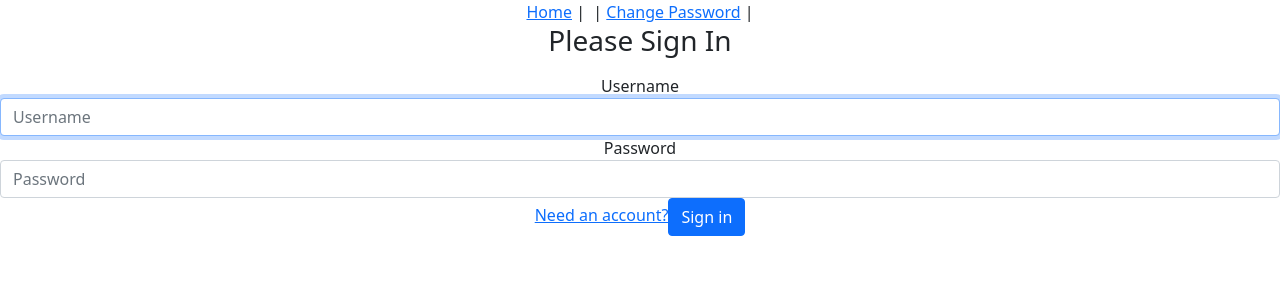
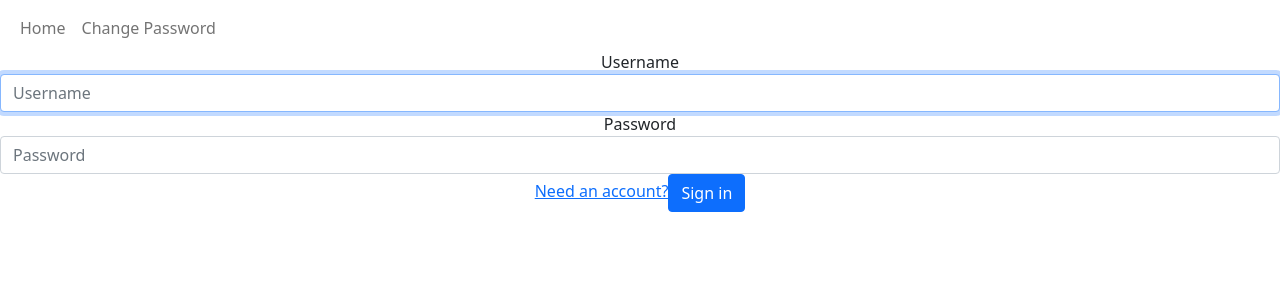
Before and after one commit to mitchrhodes/SummitFitness, a Vue app in the folder vue/: page /login in a window 1280 px wide. Shown: the top 300 px of the page. Built offline with nearby package versions, Linux system fonts and the light colour scheme; no server answers.

Commit message:
stylish stuff

```diff
--- a/vue/src/App.vue
+++ b/vue/src/App.vue
@@ -1,23 +1,52 @@
 <template>
   <div id="app">
-    <div id="nav" class="text-center">
-      <router-link v-bind:to="{ name: 'home' }">Home</router-link>&nbsp;|&nbsp;
+    <nav class="navbar navbar-expand-lg navbar-light bg-white fixed-top">
+      <div class="container-fluid">
+        <button
+          class="navbar-toggler"
+          type="button"
+          data-mdb-toggle="collapse"
+          data-mdb-target="#navbarExample01"
+          aria-controls="navbarExample01"
+          aria-expanded="false"
+          aria-label="Toggle navigation"
+        >
+          <i class="fas fa-bars"></i>
+        </button>
+        <div class="collapse navbar-collapse" id="navbarExample01">
+          <ul class="navbar-nav me-auto mb-2 mb-lg-0">
+            <li class="nav-item active">
+              <router-link class="nav-link" v-bind:to="{ name: 'home' }"
+                >Home</router-link
+              >
+            </li>
+            <li class="nav-item">
               <router-link
+                class="nav-link"
                 v-bind:to="{ name: 'logout' }"
                 v-if="$store.state.token != ''"
                 >Logout</router-link
               >
-      |
-      <router-link v-bind:to="{ name: 'changePassword' }"
+            </li>
+            <li class="nav-item">
+              <router-link
+                v-bind:to="{ name: 'changePassword' }"
+                class="nav-link"
                 >Change Password</router-link
               >
-      |
+            </li>
+            <li class="nav-item">
               <router-link
                 v-show="isAdmin(this.$store.state.user)"
                 v-bind:to="{ name: 'admin' }"
+                class="nav-link"
                 >Administrator</router-link
               >
+            </li>
+          </ul>
         </div>
+      </div>
+    </nav>
 
     <router-view />
   </div>
--- a/vue/src/views/Events.vue
+++ b/vue/src/views/Events.vue
@@ -1,8 +1,22 @@
 <template>
   <div>
-    <h1>EVENTS</h1>
+    <div
+      class="p-5 text-center bg-image"
+      style="
+        background-image: url('https://images.unsplash.com/photo-1512588571475-d3791d9ffecc?ixid=MnwxMjA3fDB8MHxwaG90by1wYWdlfHx8fGVufDB8fHx8&ixlib=rb-1.2.1&auto=format&fit=crop&w=1489&q=80');
+        height: 300px;
+        max-width: 100%;
+        margin-top: 58px;
+      "
+    >
+      <div class="d-flex justify-content-center align-items-center h-100">
+        <div class="text-white">
+          <h1 class="mb-3">Events</h1>
+        </div>
+      </div>
+    </div>
     <!-- added alert for event sign up -->
-     <div class="alert alert-success mx-4" role="alert" v-show="isEventSignedUp">
+    <div class="alert alert-success mx-4" role="alert" v-show="isEventSignedUp">
       You are signed up for this event!
       <button
         type="button"
@@ -33,11 +47,8 @@
           <td>{{ userEvent.type }}</td>
           <td>{{ userEvent.duration }}</td>
           <td>
-            <a class="btn btn-success"
-              >Add Progress</a
-            >
+            <a class="btn btn-success">Add Progress</a>
           </td>
-
         </tr>
       </tbody>
     </table>
@@ -72,7 +83,7 @@
 </template>
 
 <script>
-import eventService from "../services/EventService"
+import eventService from "../services/EventService";
 export default {
   name: "events",
   data() {
@@ -101,8 +112,7 @@ export default {
         userId: 0,
       },
       isEventSignedUp: false,
-
-  }
+    };
   },
   created() {
     this.userId.userId = this.$store.state.user.userId;
@@ -125,8 +135,7 @@ export default {
         .catch((error) => {
           console.log(error.response);
         });
-        this.isEventSignedUp = true;
-
+      this.isEventSignedUp = true;
     },
   },
 };
--- a/vue/src/views/Goals.vue
+++ b/vue/src/views/Goals.vue
@@ -1,8 +1,29 @@
 <template>
   <div>
-    <h1>GOALS</h1>
-<!-- Added alert to progress updated, this refreshes the page when closed out so progress updates on screen-->
-          <div class="alert alert-success mx-4" role="alert" v-show="isProgressUpdated">
+    <div
+      class="p-5 text-center bg-image img-fluid img-responsive"
+      style="
+        background-image: url('https://images.unsplash.com/photo-1551632811-561732d1e306?ixid=MnwxMjA3fDB8MHxzZWFyY2h8MXx8dHJla2tpbmd8ZW58MHx8MHx8&ixlib=rb-1.2.1&w=1000&q=80');
+        background-size: cover;
+        object-fit: contain;
+        height: 300px;
+        max-width: 100%;
+        margin-top: 58px;
+      "
+    >
+      <div class="d-flex justify-content-center align-items-center h-100">
+        <div class="text-black">
+          <h1 class="mb-3">Goals</h1>
+        </div>
+      </div>
+    </div>
+
+    <!-- Added alert to progress updated, this refreshes the page when closed out so progress updates on screen-->
+    <div
+      class="alert alert-success mx-4"
+      role="alert"
+      v-show="isProgressUpdated"
+    >
       Progress has been updated!
       <button
         type="button"
```
Lines whose indentation alone changed are shown as unchanged.
